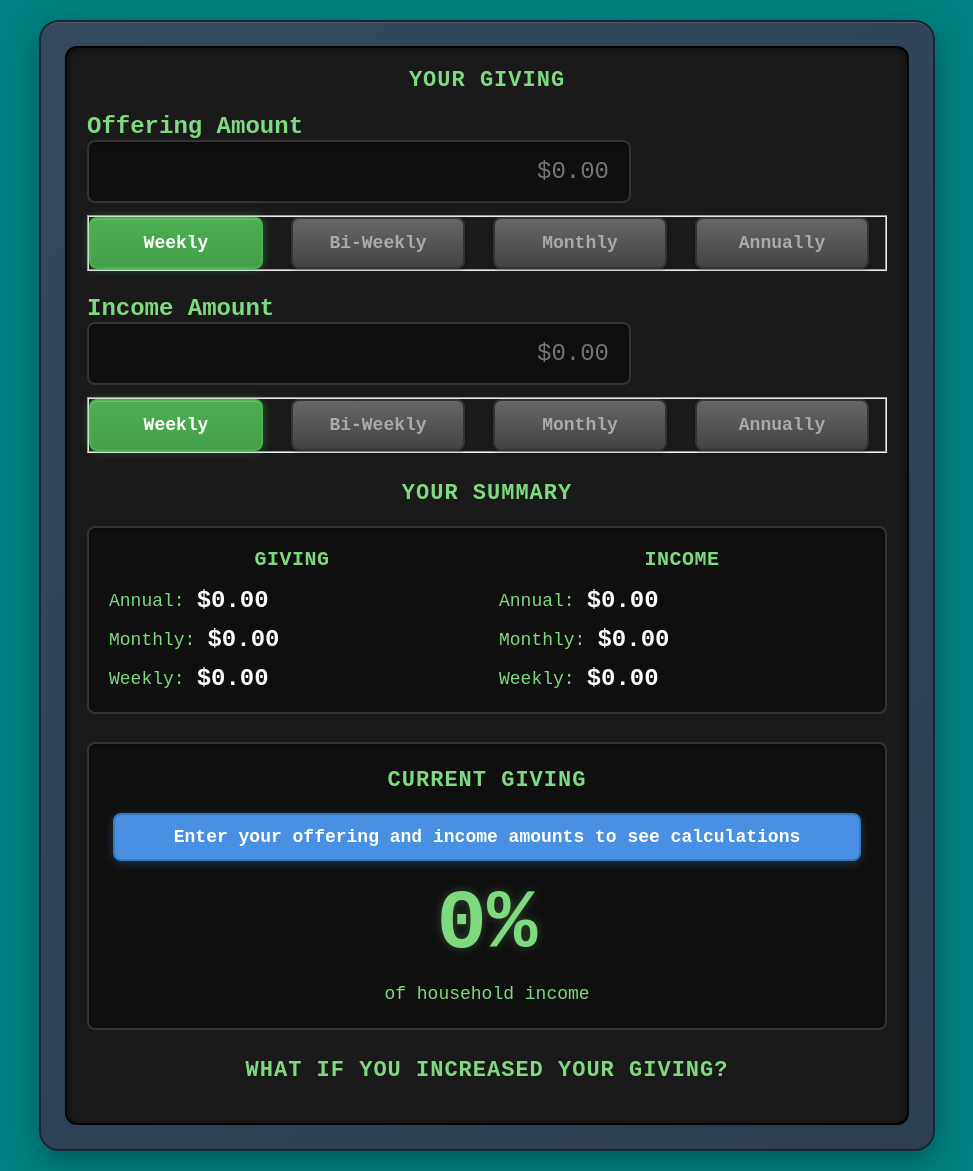
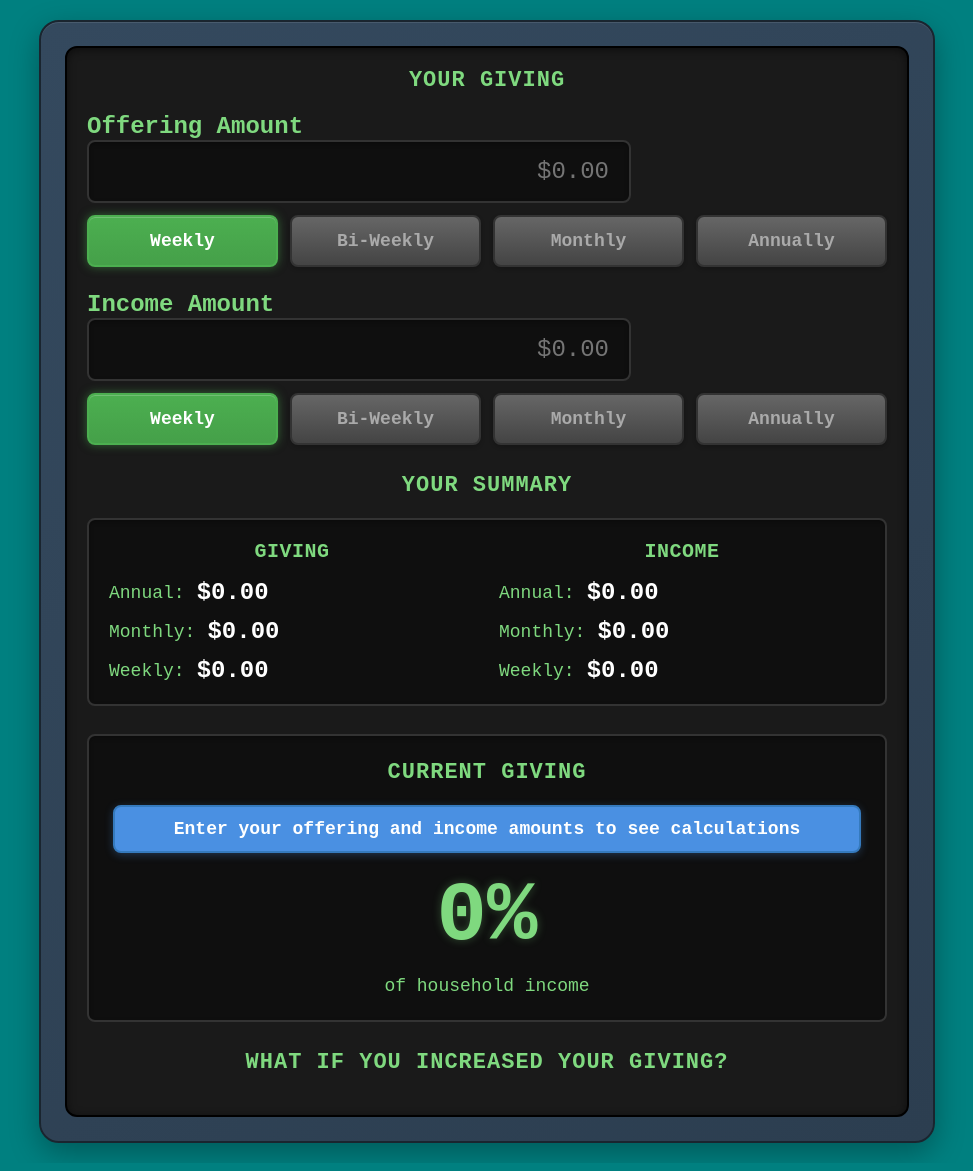
Before and after one commit to eharnischStEdword/tithe-calculator, a Flask app: page / in a window 1280 px wide. Shown: the whole page, without its empty margins (153-1126 px from the left). Run offline with Flask 3, Linux system fonts and the light colour scheme.

Commit message:
Fix label/input inline layout and remove radio borders
- Use child selectors (.input-group > label) to target only amount labels
- Use child selectors (.input-group > input) to target only amount inputs
- Prevent interference with nested radio button elements
- Remove white border boxes from radio groups (border: none, padding: 0)
- Ensure labels appear beside inputs instead of above them
- Radio button text already properly centered

```diff
--- a/static/style.css
+++ b/static/style.css
@@ -148,7 +148,8 @@ body {
     padding: 0;
 }
 
-.input-group label {
+/* Target ONLY the amount labels (not radio labels) */
+.input-group > label {
     display: inline-block;
     width: 240px;
     color: #7fd97f;
@@ -159,8 +160,9 @@ body {
     margin-bottom: 0;
 }
 
-.input-group input[type="text"],
-.input-group input[type="number"] {
+/* Target ONLY the amount inputs (not hidden radio inputs) */
+.input-group > input[type="text"],
+.input-group > input[type="number"] {
     display: inline-block;
     width: calc(100% - 256px);
     padding: 16px 20px;
@@ -176,8 +178,8 @@ body {
     vertical-align: middle;
 }
 
-.input-group input[type="text"]:focus,
-.input-group input[type="number"]:focus {
+.input-group > input[type="text"]:focus,
+.input-group > input[type="number"]:focus {
     outline: none;
     border-color: #7fd97f;
     box-shadow: inset 0 2px 4px rgba(0,0,0,0.3), 0 0 0 2px rgba(127,217,127,0.3);
@@ -188,6 +190,8 @@ body {
     gap: 12px;
     margin-top: 12px;
     flex-wrap: wrap;
+    border: none;
+    padding: 0;
 }
 
 /* Hide actual radio input */
```
